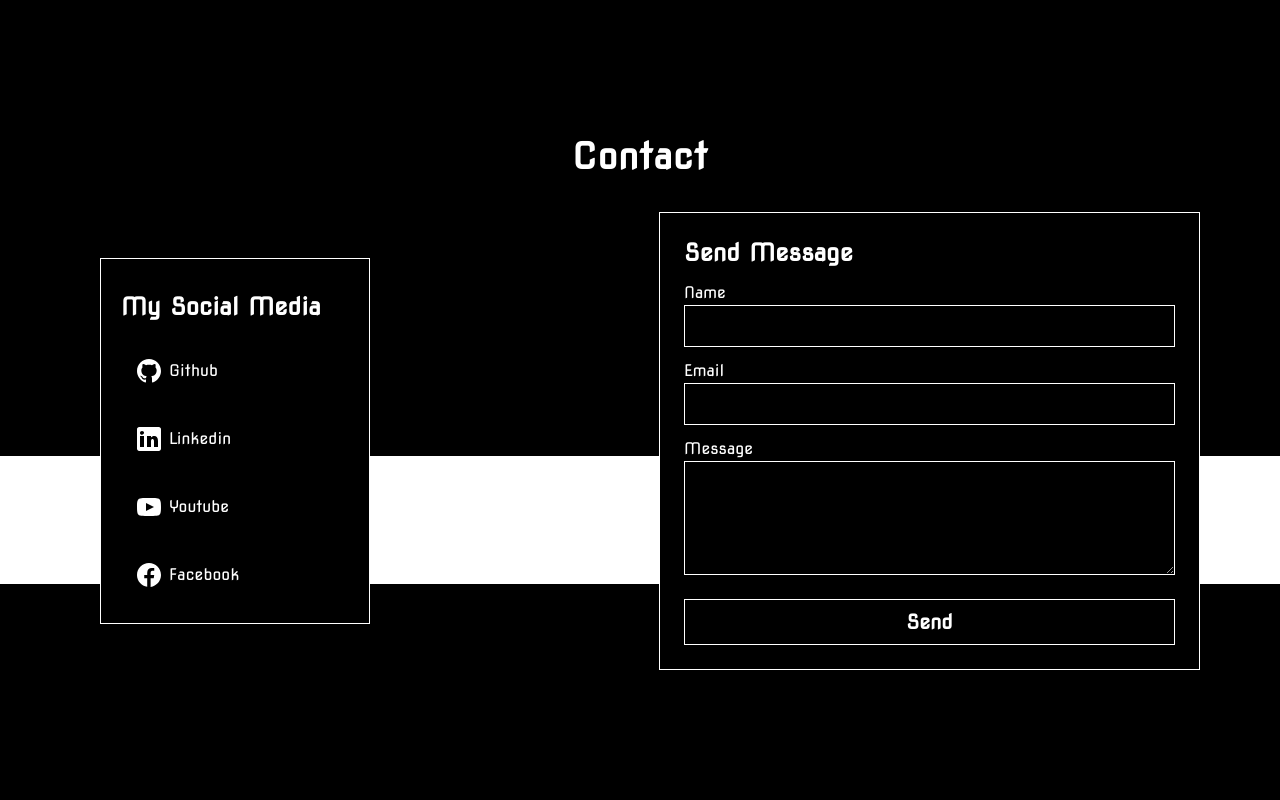
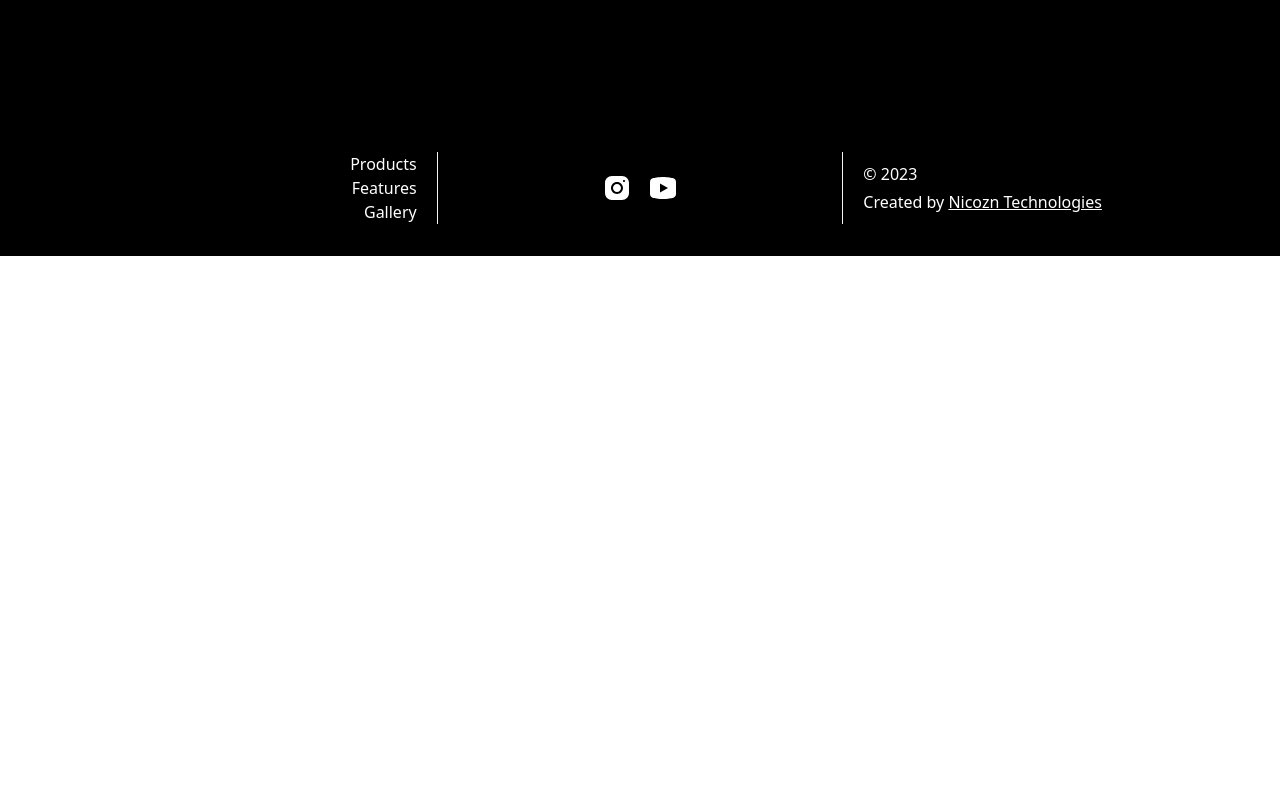
Before and after one commit to GRimAce11/Taponn-Digital, a React (Vite) app: page / in a window 1280 px wide. Shown: the part 1480-2280 px from the top of the page. After the commit the page ends 1736 px from the top, so only its background shows below. Built offline with nearby package versions, Linux system fonts and the light colour scheme.

Commit message:
Route Set

```diff
--- a/src/App.jsx
+++ b/src/App.jsx
@@ -3,6 +3,7 @@ import Navbar from './Global/Navbar'
 import Homepage from './Global/Homepage'
 import Contact from './Pages/Contactus/Contact'
 import { BrowserRouter as Router, Routes, Route } from 'react-router-dom';
+import Footer from './Global/Footer'
 
 const App = () => {
   return (
@@ -13,6 +14,7 @@ const App = () => {
           <Route path='/' exact element={<Homepage />} />
           <Route path='/Contact_Us' exact element={<Contact />} />
         </Routes>
+        <Footer />
       </Router>
     </>
   )
--- a/src/Global/Homepage.jsx
+++ b/src/Global/Homepage.jsx
@@ -9,9 +9,7 @@ const Homepage = () => {
         <>
             <Hero />
             <About />
-            {/* <Pricing /> */}
-            <Contact />
-            <Footer />
+
         </>
     )
 }
--- a/src/Pages/Contactus/Contact.jsx
+++ b/src/Pages/Contactus/Contact.jsx
@@ -2,7 +2,7 @@ import React from 'react'
 
 const Contact = () => {
   return (
-    <section id="contact" class="font-primary lg:relative static w-full min-h-screen bg-black text-white">
+    <section id="contact" class="font-primary pt-20 lg:relative static w-full min-h-screen bg-black text-white">
     <h1 class="text-4xl p-4 font-bold tracking-wide text-center">
         Contact
     </h1>
```
